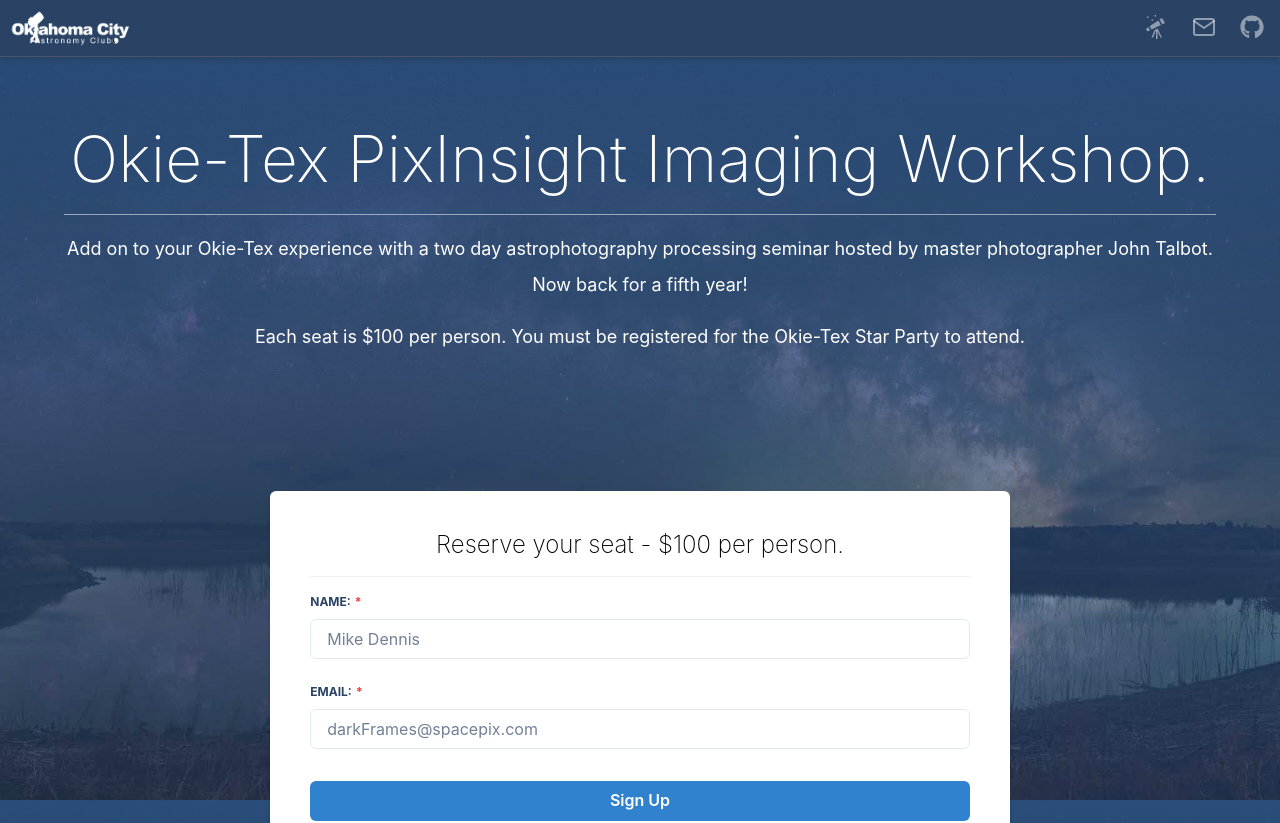
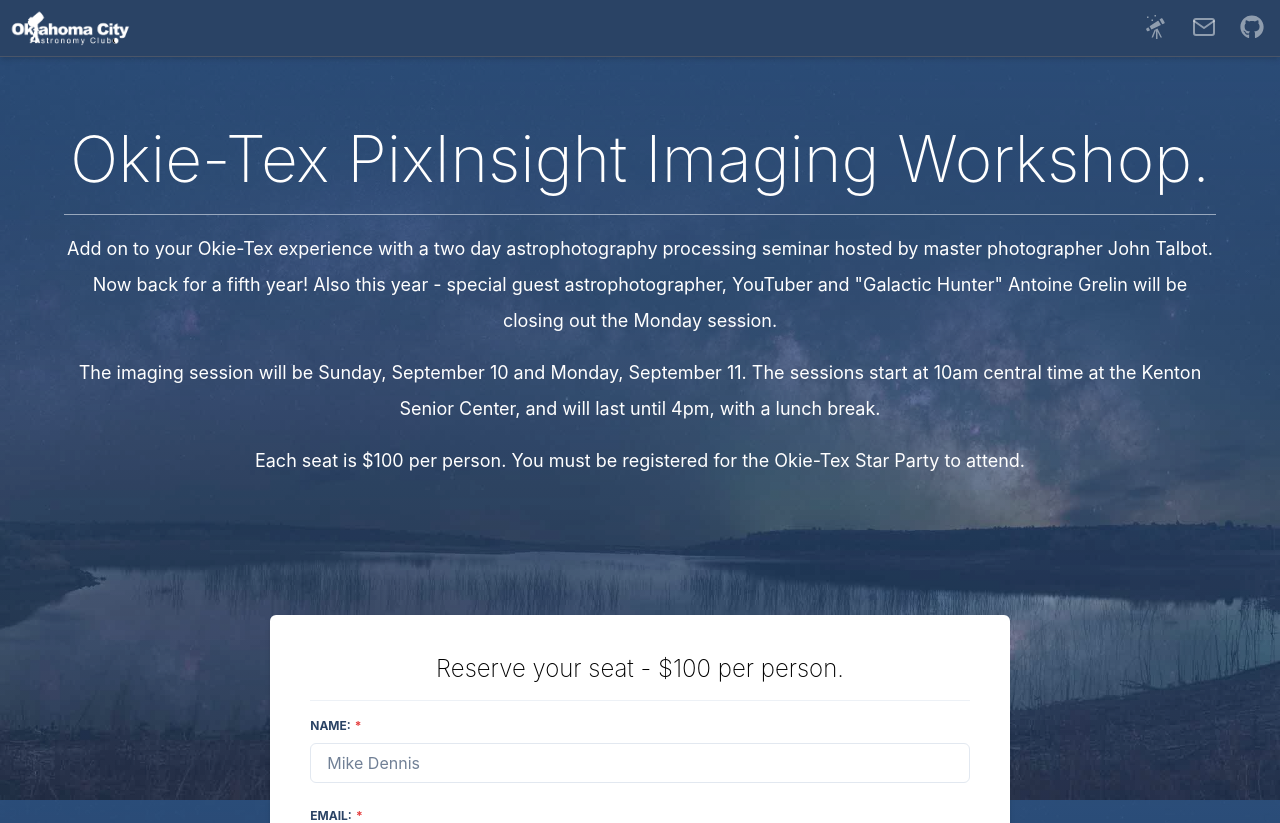
Before and after one commit to sdmacdonald/okcastro.club, a React (Vite) app: page /imaging-session in a window 1280 px wide. Shown: the top 823 px of the page. Built offline with nearby package versions, Linux system fonts and the light colour scheme.

Commit message:
text updates for imaging session

```diff
--- a/src/pages/ImagingSession.jsx
+++ b/src/pages/ImagingSession.jsx
@@ -61,7 +61,14 @@
         <TextBlock>
           Add on to your Okie-Tex experience with a two day astrophotography
           processing seminar hosted by master photographer John Talbot. Now back
-          for a fifth year!
+          for a fifth year! Also this year - special guest astrophotographer,
+          YouTuber and "Galactic Hunter" Antoine Grelin will be closing out the
+          Monday session.
+        </TextBlock>
+        <TextBlock>
+          The imaging session will be Sunday, September 10 and Monday, September
+          11. The sessions start at 10am central time at the Kenton Senior
+          Center, and will last until 4pm, with a lunch break.
         </TextBlock>
         <TextBlock>
           Each seat is $100 per person. You must be registered for the Okie-Tex
```
